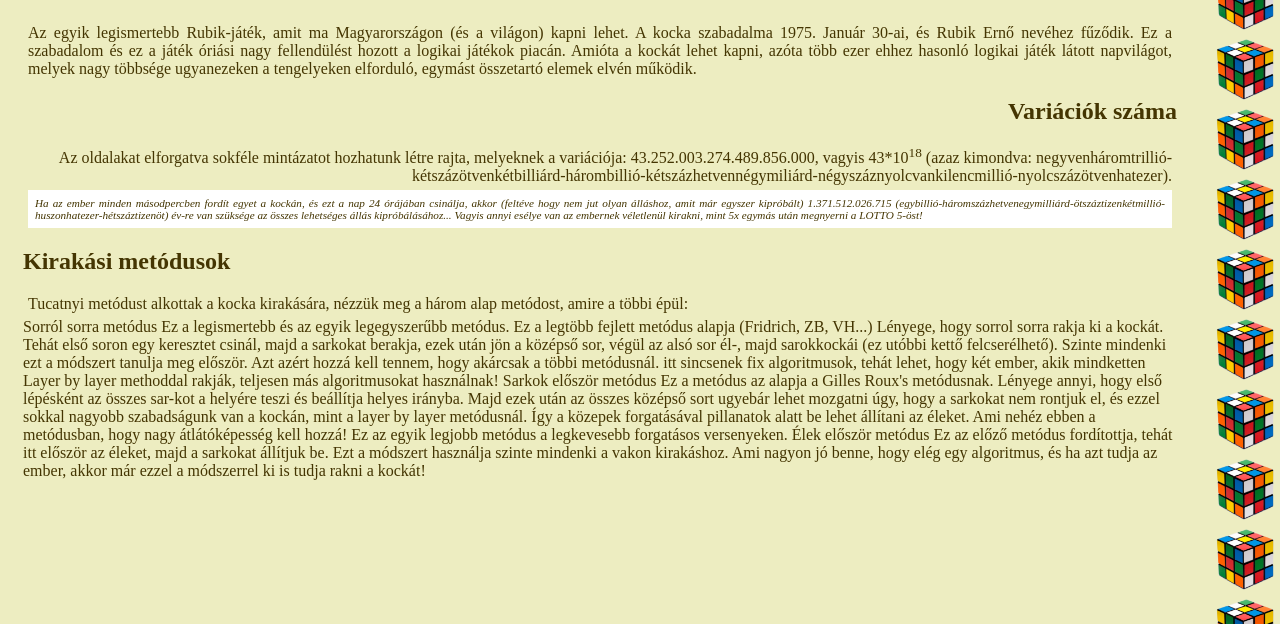
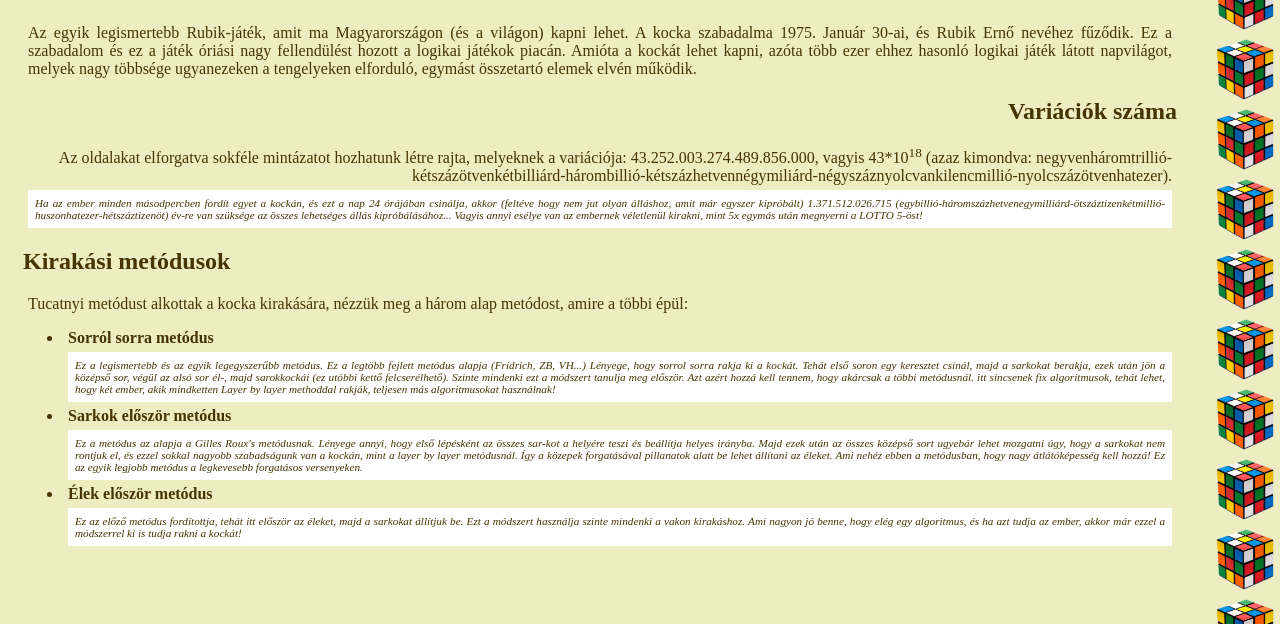
Before and after one commit to huntvee/h_web, a plain HTML site: page rubik/rubik.html in a window 1280 px wide. Shown: the part 176-800 px from the top of the page. Drawn offline with Linux system fonts and the light colour scheme.

Commit message:
rubik kesz

```diff
--- a/rubik/rubik.html
+++ b/rubik/rubik.html
@@ -18,18 +18,15 @@
 <h2>Kirakási metódusok </h2>
 
 <p>Tucatnyi metódust alkottak a kocka kirakására, nézzük meg a három alap metódost, amire a többi épül:</p>
+<ul>
+    <li><p style="font-weight: bold;">Sorról sorra metódus</p>
+        <p class="erdekesseg">Ez a legismertebb és az egyik legegyszerűbb metódus. Ez a legtöbb fejlett metódus alapja (Fridrich, ZB, VH...) Lényege, hogy sorrol sorra rakja ki a kockát. Tehát első soron egy keresztet csinál, majd a sarkokat berakja, ezek után jön a középső sor, végül az alsó sor él-, majd sarokkockái (ez utóbbi kettő felcserélhető). Szinte mindenki ezt a módszert tanulja meg először. Azt azért hozzá kell tennem, hogy akárcsak a többi metódusnál. itt sincsenek fix algoritmusok, tehát lehet, hogy két ember, akik mindketten Layer by layer methoddal rakják, teljesen más algoritmusokat használnak!</p> </li>
 
-Sorról sorra metódus
+    <li><p style="font-weight: bold;">Sarkok először metódus</p>
+        <p class="erdekesseg">Ez a metódus az alapja a Gilles Roux's metódusnak. Lényege annyi, hogy első lépésként az összes sar-kot a helyére teszi és beállítja helyes irányba. Majd ezek után az összes középső sort ugyebár lehet mozgatni úgy, hogy a sarkokat nem rontjuk el, és ezzel sokkal nagyobb szabadságunk van a kockán, mint a layer by layer metódusnál. Így a közepek forgatásával pillanatok alatt be lehet állítani az éleket. Ami nehéz ebben a metódusban, hogy nagy átlátóképesség kell hozzá! Ez az egyik legjobb metódus a legkevesebb forgatásos versenyeken.</p> </li>
 
-Ez a legismertebb és az egyik legegyszerűbb metódus. Ez a legtöbb fejlett metódus alapja (Fridrich, ZB, VH...) Lényege, hogy sorrol sorra rakja ki a kockát. Tehát első soron egy keresztet csinál, majd a sarkokat berakja, ezek után jön a középső sor, végül az alsó sor él-, majd sarokkockái (ez utóbbi kettő felcserélhető). Szinte mindenki ezt a módszert tanulja meg először. Azt azért hozzá kell tennem, hogy akárcsak a többi metódusnál. itt sincsenek fix algoritmusok, tehát lehet, hogy két ember, akik mindketten Layer by layer methoddal rakják, teljesen más algoritmusokat használnak!
-
-Sarkok először metódus
-
-Ez a metódus az alapja a Gilles Roux's metódusnak. Lényege annyi, hogy első lépésként az összes sar-kot a helyére teszi és beállítja helyes irányba. Majd ezek után az összes középső sort ugyebár lehet mozgatni úgy, hogy a sarkokat nem rontjuk el, és ezzel sokkal nagyobb szabadságunk van a kockán, mint a layer by layer metódusnál. Így a közepek forgatásával pillanatok alatt be lehet állítani az éleket. Ami nehéz ebben a metódusban, hogy nagy átlátóképesség kell hozzá! Ez az egyik legjobb metódus a legkevesebb forgatásos versenyeken.
-
-Élek először metódus
-
-Ez az előző metódus fordítottja, tehát itt először az éleket, majd a sarkokat állítjuk be. Ezt a módszert használja szinte mindenki a vakon kirakáshoz. Ami nagyon jó benne, hogy elég egy algoritmus, és ha azt tudja az ember, akkor már ezzel a módszerrel ki is tudja rakni a kockát!
-
+    <li><p style="font-weight: bold;">Élek először metódus</p>
+        <p class="erdekesseg">Ez az előző metódus fordítottja, tehát itt először az éleket, majd a sarkokat állítjuk be. Ezt a módszert használja szinte mindenki a vakon kirakáshoz. Ami nagyon jó benne, hogy elég egy algoritmus, és ha azt tudja az ember, akkor már ezzel a módszerrel ki is tudja rakni a kockát!</p> </li>
+</ul>
 </body>
 </html>
```
